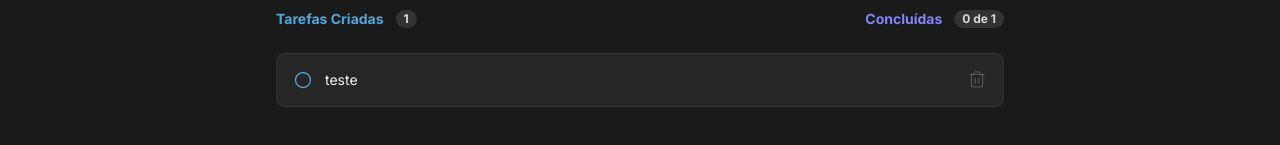
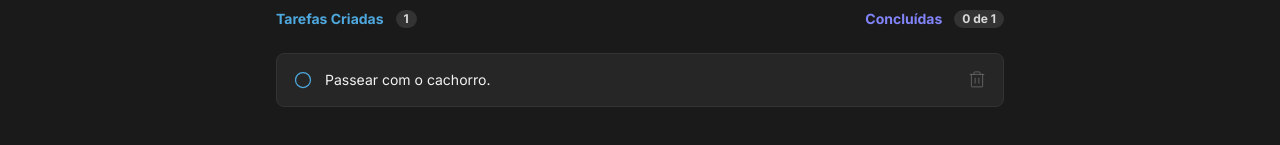
Before and after one commit to Rafeso/Ignite-ToDo, a React (Vite) app: page / in a window 1280 px wide. Shown: the part 293-438 px from the top of the page. Built offline with nearby package versions, Linux system fonts and the light colour scheme.

Commit message:
Commit: Redefinindo task default.

```diff
--- a/src/App.tsx
+++ b/src/App.tsx
@@ -12,8 +12,8 @@ export interface ITask {
 export function App() {
 	const [tasks, setTasks] = useState<ITask[]>([
 		{
-			id: "teste",
-			title: "teste",
+			id: "default",
+			title: "Passear com o cachorro.",
 			isCompleted: false,
 		},
 	]);
```
